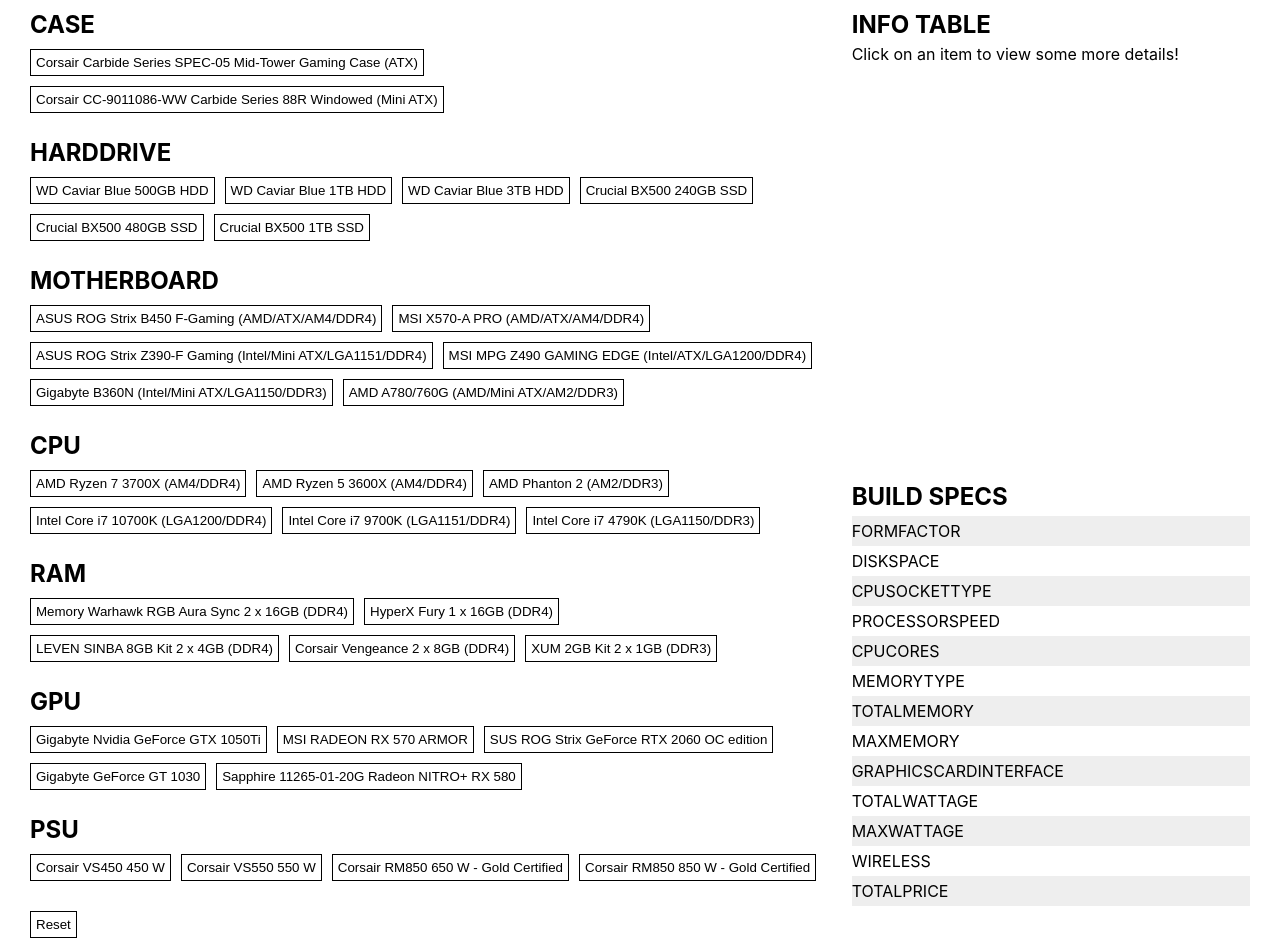
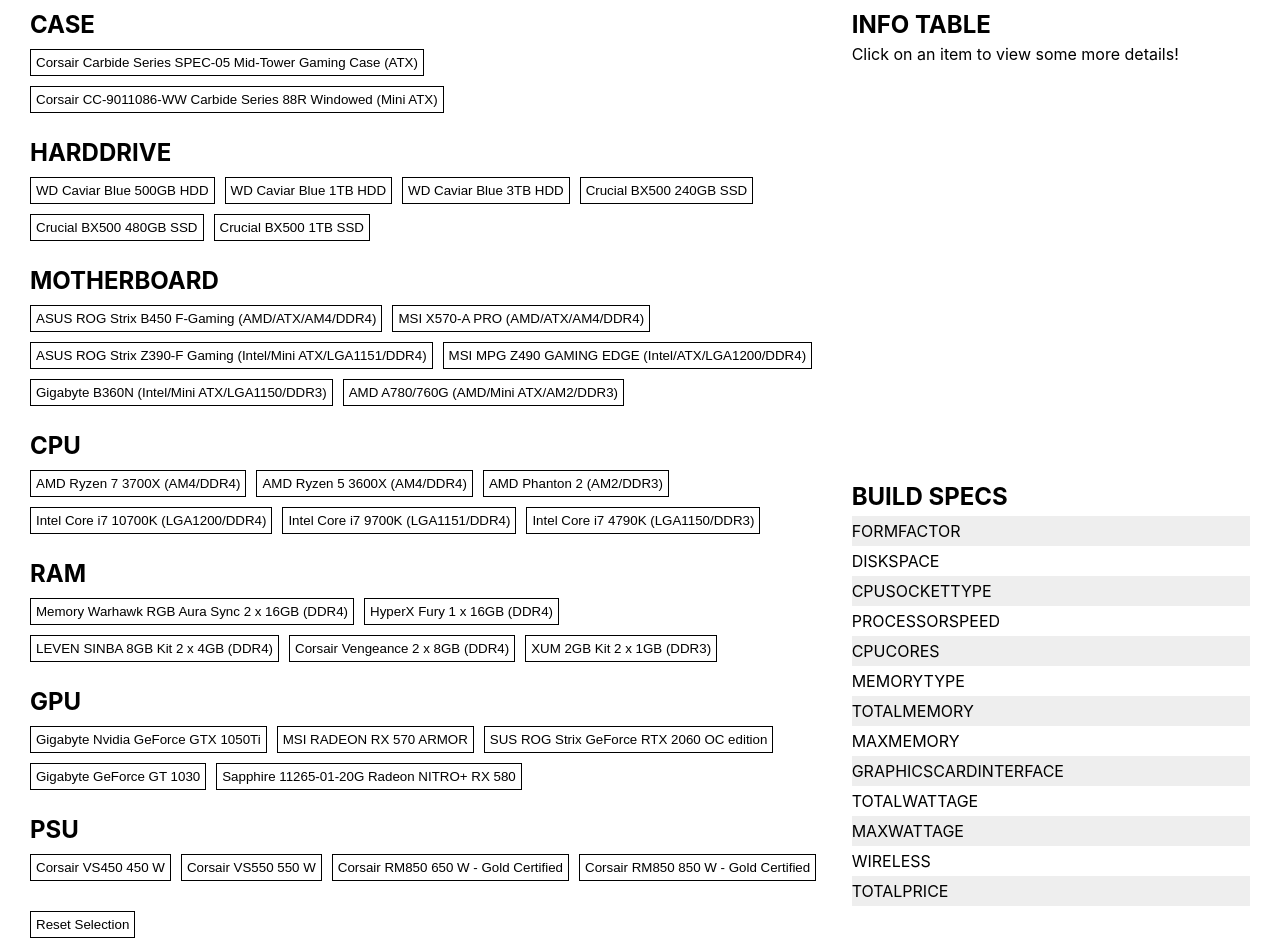
Before and after one commit to IainGoddard95/pcpicker, a React (Create React App) app: page / in a window 1280 px wide. Built offline with nearby package versions, Linux system fonts and the light colour scheme.

Commit message:
Added Reset selection function

```diff
--- a/src/App.js
+++ b/src/App.js
@@ -141,10 +141,13 @@
   function resetSelection() {
     let tempSelection = {...selection};
     let tempSpecs = {...specs};
+    let tempLastSelected = {...lastSelected};
     Object.values(tempSelection).forEach((value) => resetObject(value));
     resetObject(tempSpecs);
+    resetObject(tempLastSelected);
     setSelection({...tempSelection});
     setSpecs({...tempSpecs});
+    setLastSelected({...lastSelected});
   }
 
   function resetObject(obj) {
--- a/src/Components/Form.js
+++ b/src/Components/Form.js
@@ -445,7 +445,7 @@
   return (
   <div>
     {listItems}
-    <button onClick={() => props.resetObject(props.currentSelection)} >Reset</button>
+    <button onClick={() => props.resetObject(props.currentSelection)} >Reset Selection</button>
   </div>
 )};
 
```
